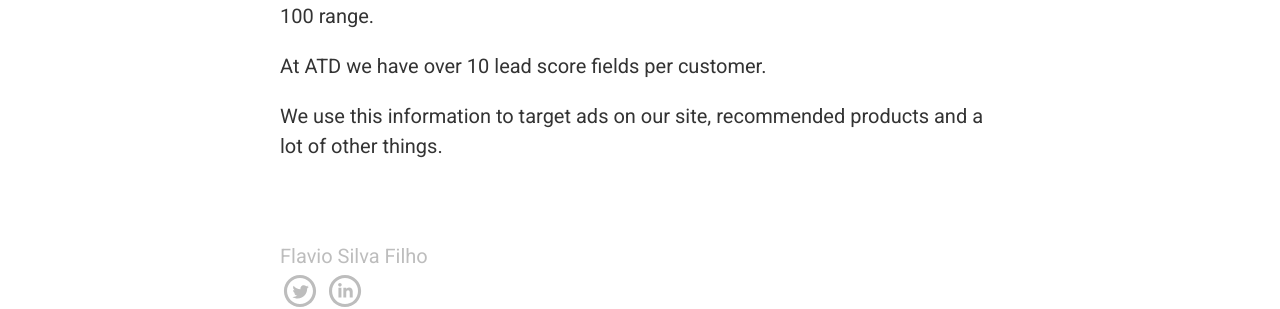
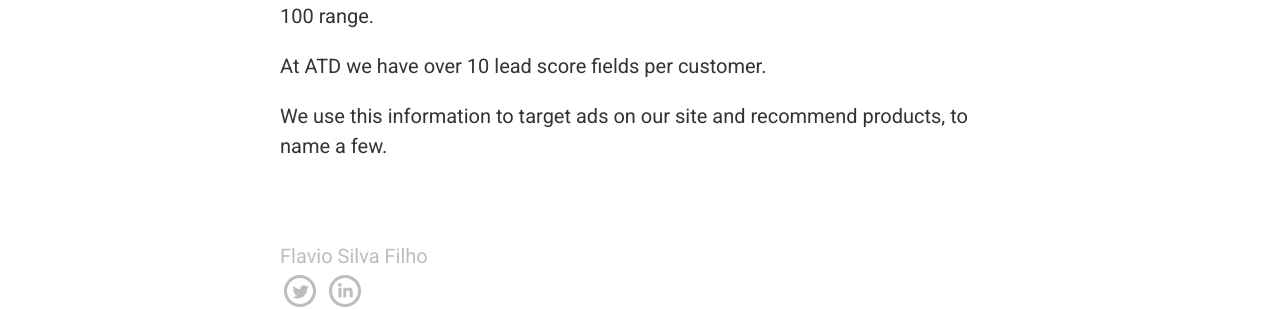
Before and after one commit to flaviotsf/flaviotsf.github.io, a Jekyll site: the page built from _posts/2012-01-02-Lead-Scoring.md, in a window 1280 px wide and 1228 px high. Shown: the part 829-1138 px from the top of the window. Built offline with Jekyll 4.4.1, drawn with Linux system fonts in a browser that asks for light colours; nearby versions of some CDN libraries; Markdown is read by kramdown in place of the engine named in the settings.

Commit message:
Update 2012-01-02-Lead-Scoring.md

```diff
--- a/_posts/2012-01-02-Lead-Scoring.md
+++ b/_posts/2012-01-02-Lead-Scoring.md
@@ -30,5 +30,4 @@
 
 At ATD we have over 10 lead score fields per customer.
 
-We use this information to target ads on our site, recommended products and a lot
-of other things.
+We use this information to target ads on our site and recommend products, to name a few.
```
